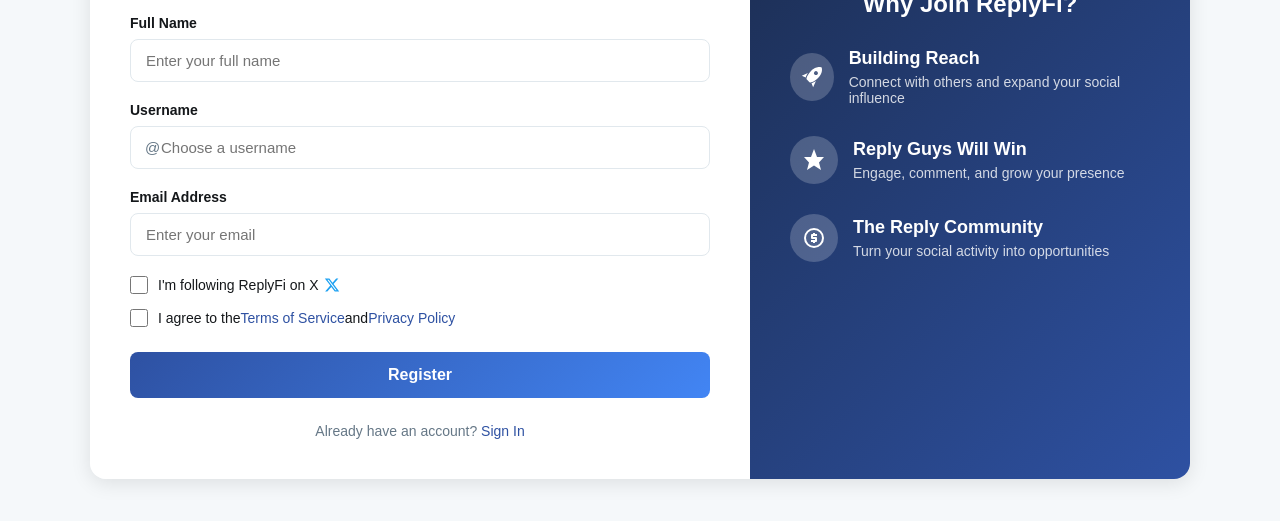
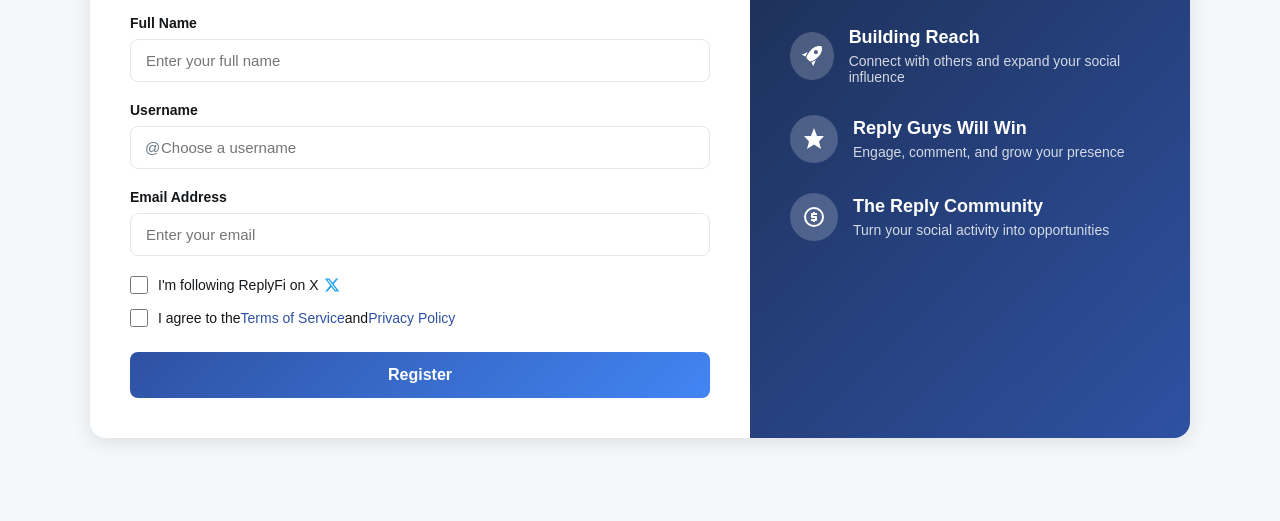
Before and after one commit to don-smith247/replyxx, a plain HTML site: page registration.html in a window 1280 px wide. Shown: the part 237-758 px from the top of the page. Drawn offline with Linux system fonts and the light colour scheme.

Commit message:
second commit

```diff
--- a/registration.html
+++ b/registration.html
@@ -53,9 +53,7 @@
             <button type="submit" class="register-btn">Register</button>
           </form>
 
-          <div class="register-footer">
-            <p>Already have an account? <a href="#" class="text-link">Sign In</a></p>
-          </div>
+
         </div>
 
         <div class="benefits-panel">
```
Also changed, not shown: index.html (+1 -1 lines).
